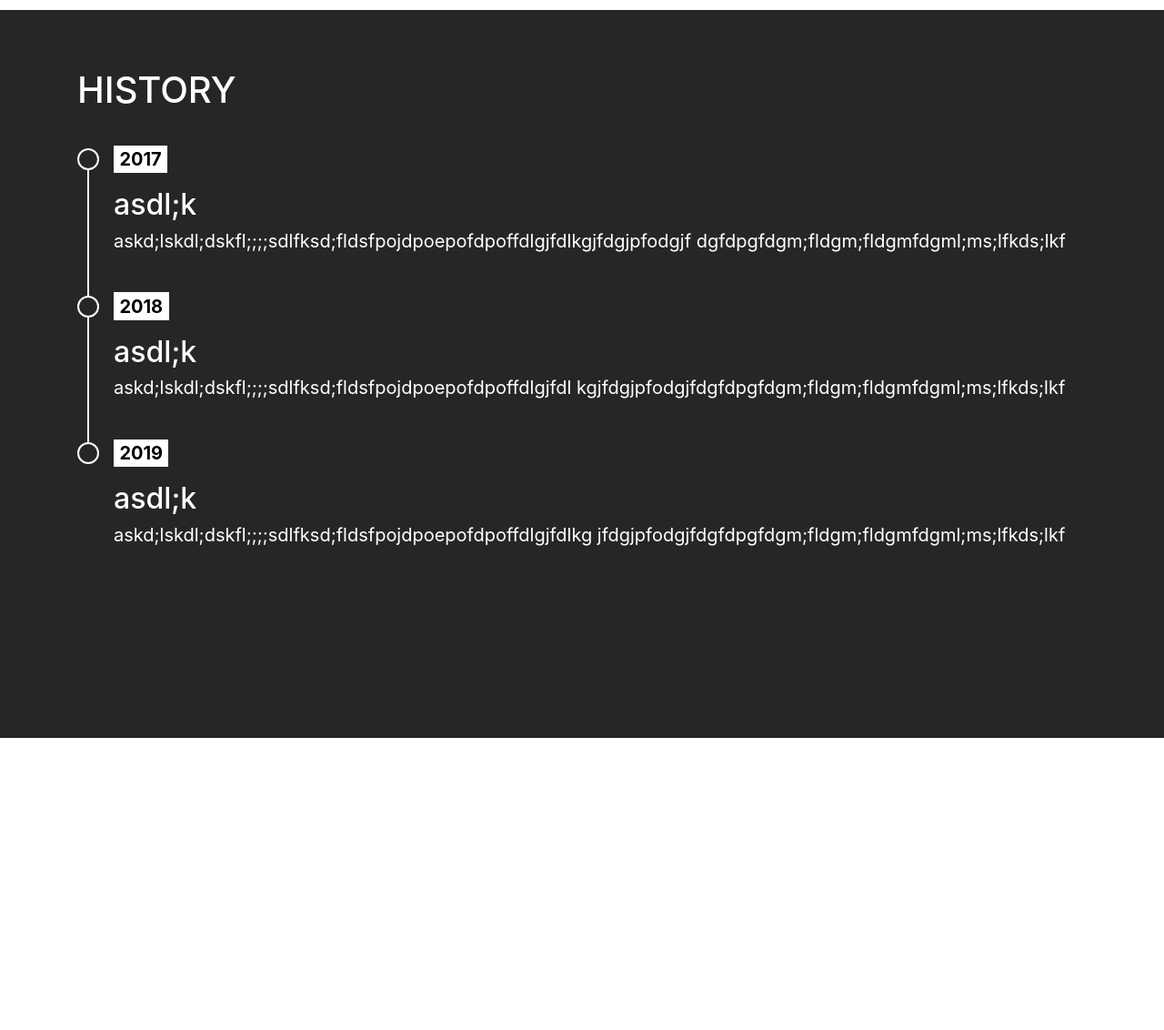
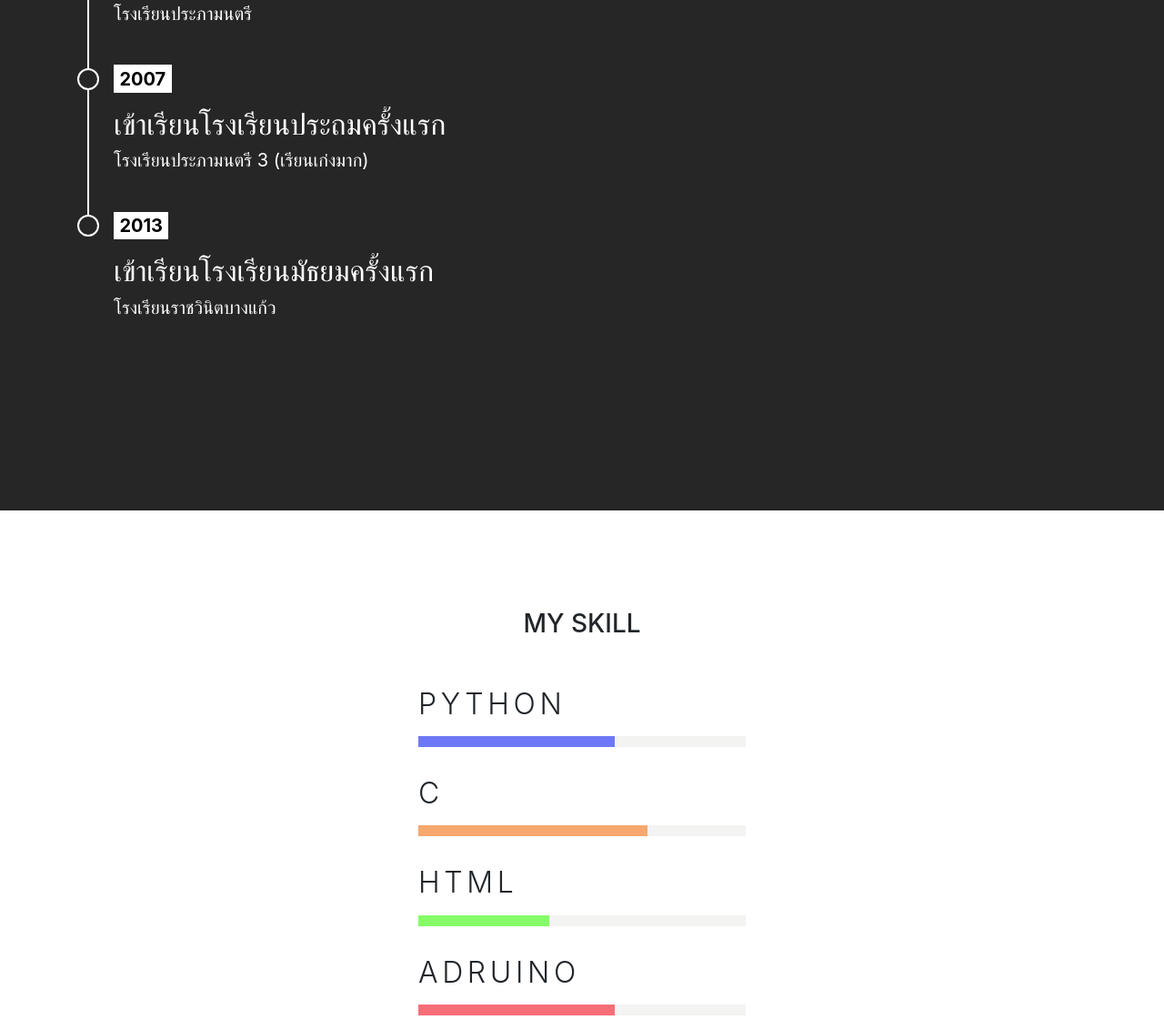
Before and after one commit to Dsypasit/Portfolio, a plain HTML site: page index.html in a window 1280 px wide. Shown: the part 1579-2711 px from the top of the page at 91% size. Before the commit the page ends 2390 px from the top, so only its background shows below. Drawn offline with nearby package versions, Linux system fonts and the light colour scheme.

Commit message:
add skill and contense

```diff
--- a/css/style.css
+++ b/css/style.css
@@ -66,8 +66,8 @@ table {
 
 header{
     width: 100%;
-    height: 950px;
-    background:url(/img/bg-header.jpg) no-repeat;
+    height: 700px;
+    background:url(/img/bg-header02.png) no-repeat;
     background-size: cover;
     background-position: center;
 }
@@ -95,7 +95,7 @@ nav .logo h1{
 
 nav .logo h1 a{
     text-decoration: none;
-    color: #262626;
+    color: #E91E63;
 }
 
 nav ul{
@@ -111,7 +111,7 @@ nav ul li{
 
 nav .menu ul li a{
     line-height: 80px;
-    color: #262626;
+    color: #E91E63;
     padding: 5px 20px;
     text-decoration: none;
     text-transform: uppercase;
@@ -163,6 +163,16 @@ nav .menu ul li a{
     color: rgb(63, 53, 53);
 }
 
+.about-me-right h3{
+    text-transform:uppercase;
+
+}
+
+.about-me-right p{
+    margin:1em;
+    text-align: left;
+
+}
 /********history********/
 
 .history{
@@ -236,3 +246,79 @@ nav .menu ul li a{
     margin:0 0 2rem 0;
 
 }
+
+/********skill********/
+
+.skills{
+    width: 100%;
+    height: 100%;
+    display:flex;
+    align-items: center;
+    justify-content: center;
+    padding-top: 5em;
+}
+
+.skill-container{
+    display:flex;
+    flex-direction: column;
+    align-self: center;
+    align-items: center;
+}
+
+.skill{
+    margin: 1em 0;
+    position: relative;
+    width: 22.5em;
+}
+
+.skilltype{
+    font-weight: 300;
+    font-size: 2em;
+    letter-spacing: .145em;
+    text-transform: uppercase;
+    width:5em;
+
+}
+
+.skill_outer-bar, .skill_inner-bar{
+    height:.75em;
+}
+
+.skill_outer-bar{
+    margin-top: 1em;
+    background:#F3F3F2;
+}
+
+.skill_inner-bar{
+    animation:fillBar 1s forwards;
+    transform: scaleX(0);
+    transform-origin: 0 0;
+}
+
+.skill_inner-bar--python{
+    width:60%;
+    background:#6E78F6;
+}
+.skill_inner-bar--c{
+    width:70%;
+    background:#F6A86E;
+}
+.skill_inner-bar--html{
+    width:40%;
+    background:#85FC68;
+}
+.skill_inner-bar--adruino{
+    width:60%;
+    background:#F66E78;
+}
+
+@keyframes fillBar{
+    to{
+        transform:scaleX(1);
+    }
+}
+
+.myskill{
+    padding:1em;
+    text-transform: uppercase;
+}
--- a/index.html
+++ b/index.html
@@ -35,7 +35,7 @@
             <div class="welcome">
                 <div class="welcome-text">
                     <h1>Welcome!</h1>
-                    <p>asdljaslkdjslkad</p>
+                    <p>ลองทำเว็บเล่นๆครัช</p>
                 </div>
 
             </div>
@@ -50,8 +50,8 @@
                 </div>
                 <div class="about-me-right">
                     <h3>About me</h3>
-                    <p>asdksaopdksapdsap[doas[pdoas[pdoasp[dl[aspkd;lxzcjfepsfkspdfk
-                        sdl[pasod[pasodp[osa[dps[pfkpcvopsdfdspfp[dsf[sdfp]]]]]]]</p>
+                    <p>ผมนายพสิษฐ์ ศรีอินทรสุทธิ์ กำลังศึกษาอยู่ชั้นมัธยมศึกษาปีที่6 โรงเรียนราชวินิตบางแก้ว เป็นอดีตประธานนักเรียนปี 2561 ชอบเตะฟุตบอลและเล่นDota 2 เป็นประจำ
+                    </p>
 
                 </div>
             </div>
@@ -62,34 +62,31 @@
             <h1>history</h1>
             <div class="timeline">
                 <div class="timeline-date">
-                    <span>2017</span>
+                    <span>2004</span>
                 </div>
                 <div class="timeline-info">
-                    <h2>asdl;k</h2>
-                    <p>askd;lskdl;dskfl;;;;sdlfksd;fldsfpojdpoepofdpoffdlgjfdlkgjfdgjpfodgjf
-                        dgfdpgfdgm;fldgm;fldgmfdgml;ms;lfkds;lkf
+                    <h2>เข้าเรียนโรงเรียนอนุบาลครั้งแรก</h2>
+                    <p> โรงเรียนประภามนตรี
                     </p>
                 </div>
             </div>
             <div class="timeline">
                 <div class="timeline-date">
-                    <span>2018</span>
+                    <span>2007</span>
                 </div>
                 <div class="timeline-info">
-                    <h2>asdl;k</h2>
-                    <p>askd;lskdl;dskfl;;;;sdlfksd;fldsfpojdpoepofdpoffdlgjfdl
-                        kgjfdgjpfodgjfdgfdpgfdgm;fldgm;fldgmfdgml;ms;lfkds;lkf
+                    <h2>เข้าเรียนโรงเรียนประถมครั้งแรก</h2>
+                    <p>โรงเรียนประภามนตรี 3 (เรียนเก่งมาก)
                     </p>
                 </div>
             </div>
             <div class="timeline">
                 <div class="timeline-date">
-                    <span>2019</span>
+                    <span>2013</span>
                 </div>
                 <div class="timeline-info">
-                    <h2>asdl;k</h2>
-                    <p>askd;lskdl;dskfl;;;;sdlfksd;fldsfpojdpoepofdpoffdlgjfdlkg
-                        jfdgjpfodgjfdgfdpgfdgm;fldgm;fldgmfdgml;ms;lfkds;lkf
+                    <h2>เข้าเรียนโรงเรียนมัธยมครั้งแรก</h2>
+                    <p>โรงเรียนราชวินิตบางแก้ว
                     </p>
                 </div>
             </div>
@@ -97,7 +94,44 @@
 
 
     </section>
-    <section class="skill"></section>
+    <section class="skills">
+        <div class="container">
+            <div class="skill-container">
+                <h3 class="myskill">My skill</h3>
+                <div class="skill">
+                    <h3 class="skilltype">python</h3>
+                    <div class="skill_outer-bar">
+                        <div class="skill_inner-bar skill_inner-bar--python">
+                        </div>
+                    </div>
+                </div>
+                <div class="skill">
+                    <h3 class="skilltype">c</h3>
+                    <div class="skill_outer-bar">
+                        <div class="skill_inner-bar skill_inner-bar--c">
+
+                        </div>
+                    </div>
+                </div>
+                <div class="skill">
+                    <h3 class="skilltype">html</h3>
+                    <div class="skill_outer-bar">
+                        <div class="skill_inner-bar skill_inner-bar--html">
+
+                        </div>
+                    </div>
+                </div>
+                <div class="skill">
+                    <h3 class="skilltype">adruino</h3>
+                    <div class="skill_outer-bar">
+                        <div class="skill_inner-bar skill_inner-bar--adruino">
+
+                        </div>
+                    </div>
+                </div>
+            </div>
+        </div>
+    </section>
     <section class="hobby"></section>
     <section class="portfolio"></section>
 
```
Also changed, not shown: img/bg-header02.png (added), 1 other file.
